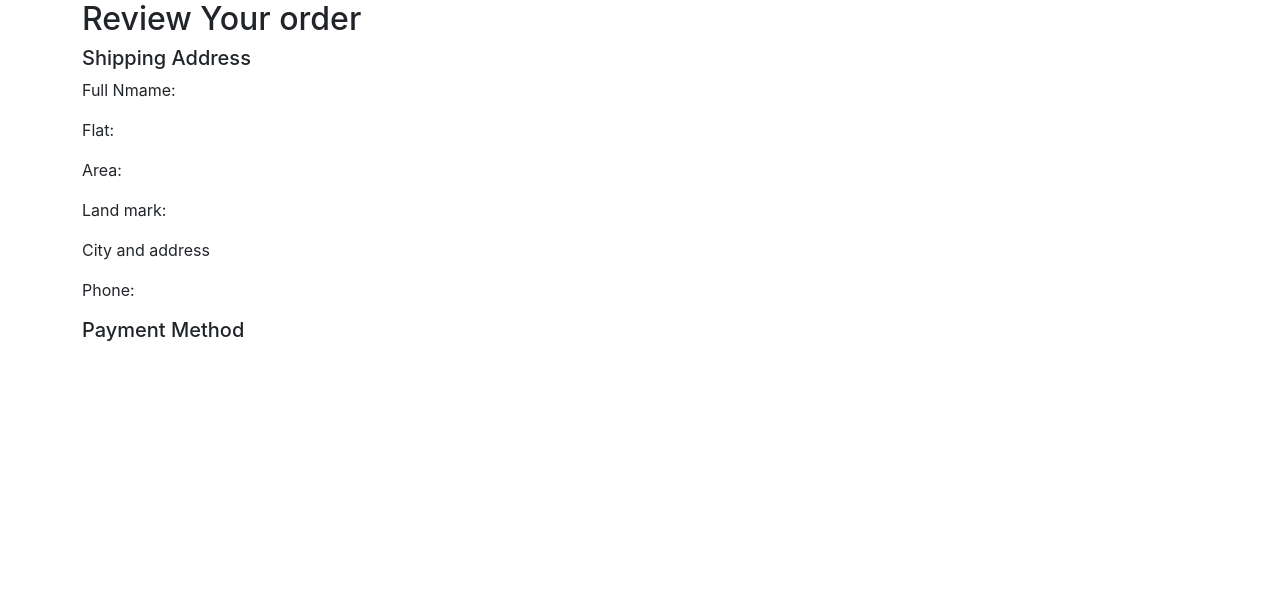
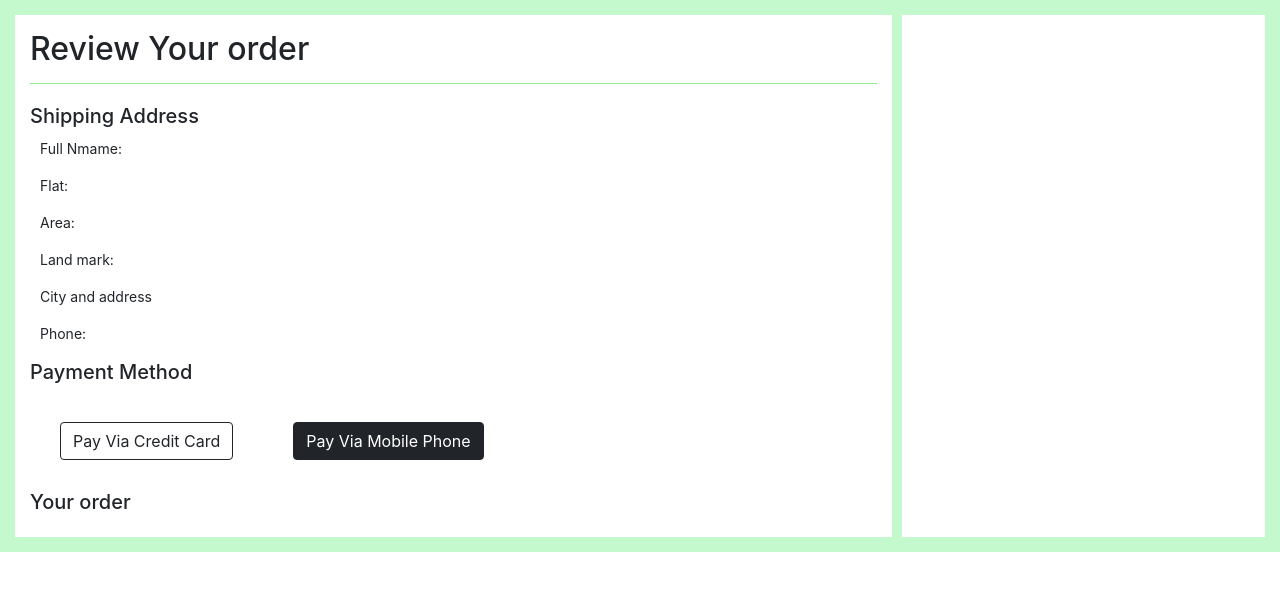
Before and after one commit to DhanukaDB/Agri-Products, a React (Create React App) app in the folder frontend/: page /payment in a window 1280 px wide. Shown: the top 590 px of the page. Built offline with nearby package versions, Linux system fonts and the light colour scheme.

Commit message:
Create review order section

```diff
--- a/frontend/src/components/Payment/Payment.js
+++ b/frontend/src/components/Payment/Payment.js
@@ -1,13 +1,15 @@
 import React from "react";
+import "./payment.css";
+import { Button } from "react-bootstrap";
 
 function Payment() {
   return (
-    <div>
-      <div className="container">
+    <div className="main">
+      <div className="container-review">
         <h2>Review Your order</h2>
         <div className="container-address">
           <h5>Shipping Address</h5>
-          <div>
+          <div className="address-details">
             <p>Full Nmame:</p>
             <p>Flat:</p>
             <p>Area:</p>
@@ -18,6 +20,15 @@ function Payment() {
         </div>
         <div className="payment-container">
           <h5>Payment Method</h5>
+          <Button className="pay-button" variant="outline-dark">
+            Pay Via Credit Card
+          </Button>
+          <Button className="pay-button" variant="dark">
+            Pay Via Mobile Phone
+          </Button>
+        </div>
+        <div className="order">
+          <h5>Your order</h5>
         </div>
       </div>
       <div className="subtotal-container"></div>
--- /dev/null
+++ b/frontend/src/components/Payment/payment.css
@@ -0,0 +1,42 @@
+.main{
+    padding: 15px;
+    display: flex;
+    background-color: rgb(196, 249, 205);
+}
+.container{
+    width: 100%;
+    height: fit-content;
+    max-width: 1400px;
+}
+.container-review{
+    background-color: #fff;
+    flex: 0.7;
+    padding: 15px;
+}
+h2{
+    font-weight: 500;
+    border-bottom: 1px solid lightgreen;
+    padding-bottom: 15px;
+}
+.subtotal-container{
+    flex: 0.3;
+    background-color: #fff;
+    margin-left: 10px;
+}
+.container-address{
+    margin-top: 20px;
+}
+.address-details {
+      margin-top: 10px;
+      margin-left: 10px;
+  }
+  p{
+      font-size: 14px;
+      margin-top: 4px;
+  }
+  .payment-container{
+      margin-top: 15px;
+  }
+  .pay-button{
+      margin: 30px;
+  }
```
